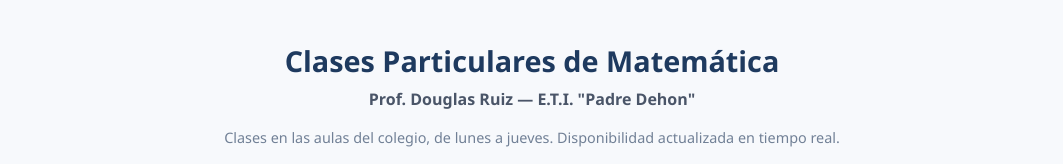
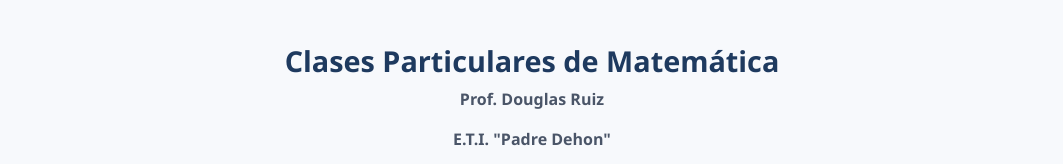
Before and after one commit to Dougs89/CursoMatematica, a plain HTML site: page index.html in a window 1280 px wide. Shown: the top 164 px of the page, without its empty margins (108-1171 px from the left). Drawn offline with Linux system fonts and the light colour scheme.

Commit message:
Combine title and professor name in index.html

```diff
--- a/index.html
+++ b/index.html
@@ -3,8 +3,7 @@
 <head>
   <meta charset="UTF-8">
   <meta name="viewport" content="width=device-width, initial-scale=1.0">
-  <title>Clases de Matemática</title>
-  <title>Prof. Douglas Ruiz</title>
+  <title>Clases de Matemática - Prof. Douglas Ruiz</title>
   <style>
     body { font-family: 'Segoe UI', Roboto, sans-serif; color: #2d3748; background: #f7f9fc; line-height: 1.5; margin: 0; padding: 20px; }
     h1, h2 { color: #1e3a5f; text-align: center; }
@@ -67,7 +66,8 @@
 
   <header>
     <h1>Clases Particulares de Matemática</h1>
-    <p class="prof">Prof. Douglas Ruiz — E.T.I. "Padre Dehon"</p>
+    <p class="prof">Prof. Douglas Ruiz</p>
+    <p class="prof">E.T.I. "Padre Dehon"</p>
     <p class="nota">Clases en las aulas del colegio, de lunes a jueves. Disponibilidad actualizada en tiempo real.</p>
   </header>
 
```
